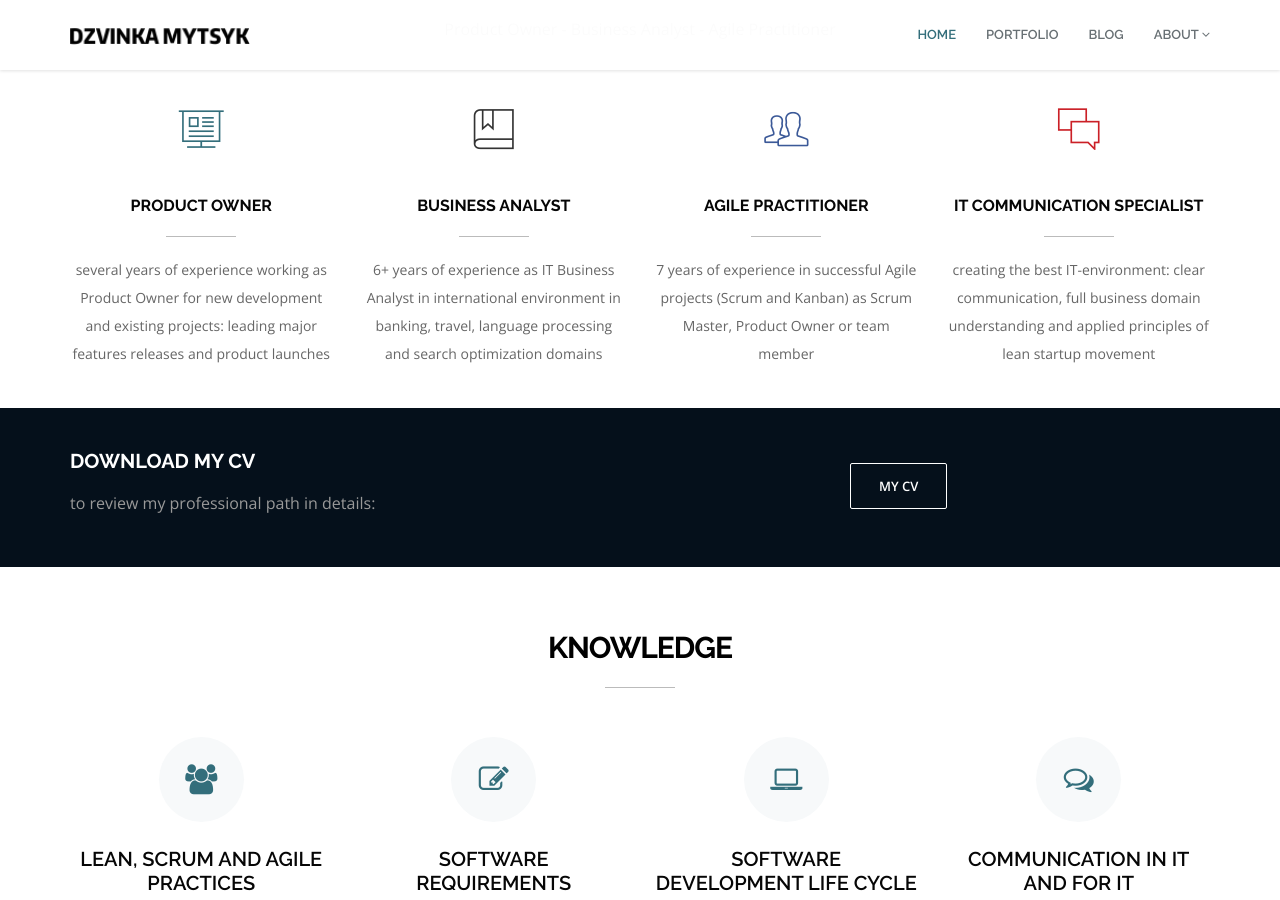
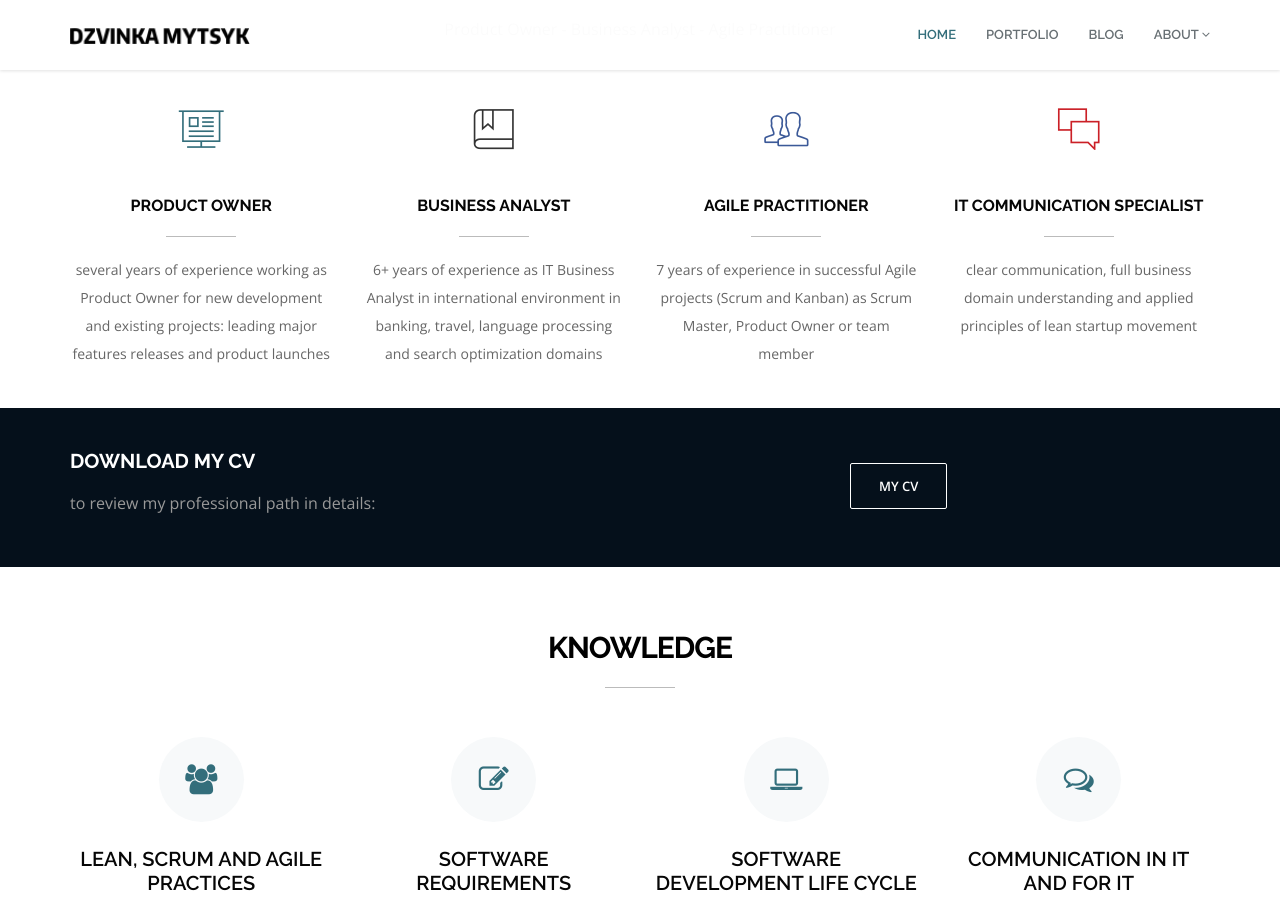
Before and after one commit to dzvinka-mytsyk/dzvinka-mytsyk.github.io, a Jekyll site: the page built from index.html, in a window 1280 px wide and 900 px high, scrolled down 895 px. Built offline with Jekyll 4.4.1, drawn with Linux system fonts in a browser that asks for light colours.

```diff
--- a/index.html
+++ b/index.html
@@ -67,11 +67,11 @@
                         <h3>IT communication specialist</h3>
                         <span class="center-line"></span>
                         <p>
-                          creating the best IT-environment: clear communication,
-                          full business domain understanding and applied principles of lean startup movement
+                          clear communication, full business domain understanding and applied principles of lean startup movement
                         </p>
                     </div>
-                </div><!--colored boxed col end-->
+                </div>
+                <!--colored boxed col end-->
             </div>
         </div><!--services container-->
 
```
Also changed, not shown: 1 other file.
